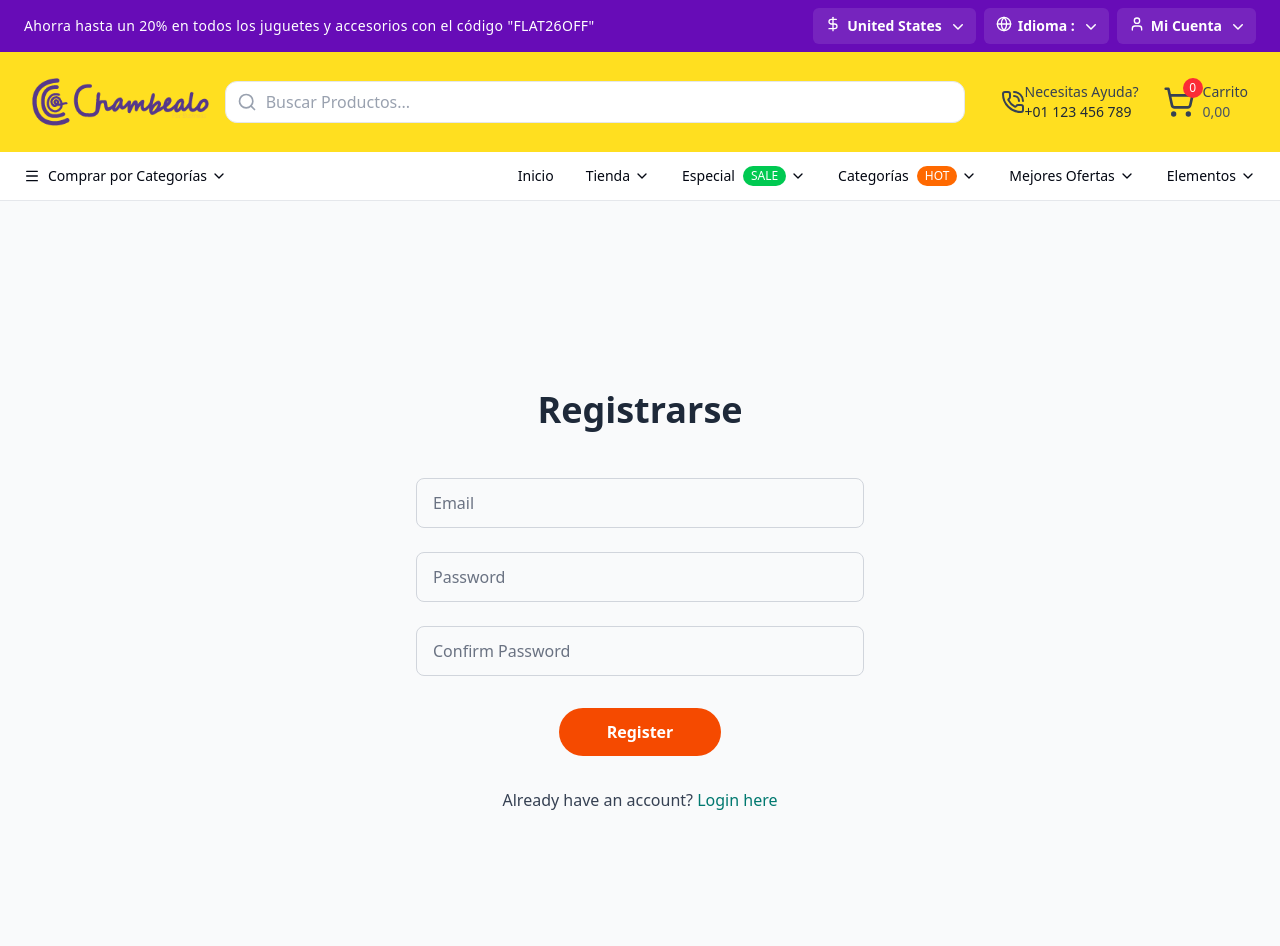
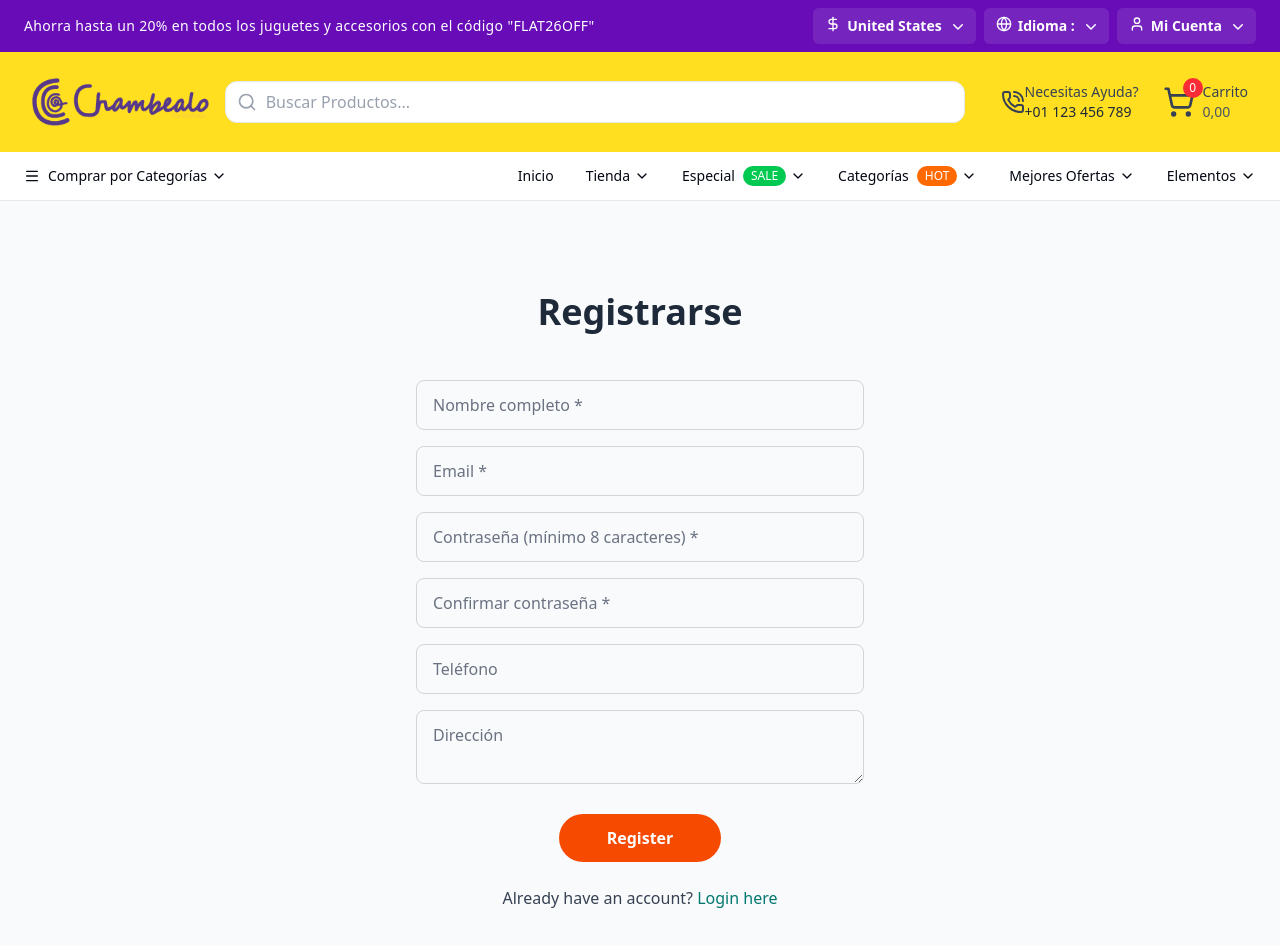
Before and after one commit to VaftecPeru/chambealo_frontend, a React (Vite) app: page /Register in a window 1280 px wide. Shown: the top 946 px of the page. Built offline with nearby package versions, Linux system fonts and the light colour scheme.

Commit message:
conexion backend

```diff
--- a/src/components/Login.jsx
+++ b/src/components/Login.jsx
@@ -6,49 +6,49 @@ export default function Login() {
   const [email, setEmail] = useState('');
   const [password, setPassword] = useState('');
   const [error, setError] = useState('');
+  const [loading, setLoading] = useState(false);
   const navigate = useNavigate();
 
-const handleSubmit = (e) => {
+  const handleSubmit = async (e) => {
     e.preventDefault();
     setError('');
+    setLoading(true);
 
-    // Obtener usuarios del localStorage
-    const users = JSON.parse(localStorage.getItem('users')) || [];
+    try {
+      const response = await fetch('http://localhost:8000/api/login', {
+        method: 'POST',
+        headers: {
+          'Content-Type': 'application/json',
+          'Accept': 'application/json',
+        },
+        body: JSON.stringify({
+          email: email.toLowerCase().trim(),
+          password: password
+        }),
+      });
 
-    console.log('=== DEBUG LOGIN ===');
-    console.log('Usuarios en localStorage:', users);
-    console.log('Email que ingresaste:', email);
-    console.log('Password que ingresaste:', password);
+      const data = await response.json();
+      console.log('Login Response:', data);
 
-    // Buscar si el usuario existe
-    const user = users.find(
-      u => u.email.toLowerCase() === email.toLowerCase()
-    );
+      if (!response.ok) {
+        throw new Error(data.message || 'Error en el login');
+      }
 
-    console.log('Usuario encontrado:', user);
+      // ✅ Login exitoso
+      console.log('✅ Login exitoso');
+      localStorage.setItem('access_token', data.access_token);
+      localStorage.setItem('refresh_token', data.refresh_token);
+      localStorage.setItem('currentUser', JSON.stringify(data.user));
 
-    if (!user) {
-      console.log('❌ Usuario NO encontrado');
-      setError('Usuario no registrado');
-      return;
+      navigate('/');
+      setTimeout(() => window.location.reload(), 100);
+
+    } catch (error) {
+      console.error('❌ Error en login:', error);
+      setError(error.message || 'Error al conectar con el servidor');
+    } finally {
+      setLoading(false);
     }
-
-    console.log('Comparando passwords:');
-    console.log('- Password guardado:', user.password);
-    console.log('- Password ingresado:', password);
-    console.log('- ¿Son iguales?:', user.password === password);
-
-    if (user.password !== password) {
-      console.log('❌ Contraseña incorrecta');
-      setError('Contraseña incorrecta');
-      return;
-    }
-
-    // Login exitoso
-    console.log('✅ Login exitoso');
-    localStorage.setItem('currentUser', JSON.stringify({ email }));
-    navigate('/');
-    window.location.reload(); // Esto hace que NavbarHeader se actualice
   };
 
   return (
@@ -70,6 +70,7 @@ const handleSubmit = (e) => {
               }}
               className="w-full px-4 py-3 border border-gray-300 rounded-lg focus:outline-none focus:ring-2 focus:ring-orange-500 focus:border-transparent placeholder-gray-500"
               required
+              disabled={loading}
             />
           </div>
 
@@ -84,6 +85,7 @@ const handleSubmit = (e) => {
               }}
               className="w-full px-4 py-3 border border-gray-300 rounded-lg focus:outline-none focus:ring-2 focus:ring-orange-500 focus:border-transparent placeholder-gray-500"
               required
+              disabled={loading}
             />
           </div>
 
@@ -102,9 +104,10 @@ const handleSubmit = (e) => {
           <div className="flex justify-center pt-2">
             <button
               type="submit"
-              className="bg-orange-600 hover:bg-orange-700 text-white font-semibold px-12 py-3 rounded-full transition-colors"
+              disabled={loading}
+              className="bg-orange-600 hover:bg-orange-700 text-white font-semibold px-12 py-3 rounded-full transition-colors disabled:bg-orange-400 disabled:cursor-not-allowed"
             >
-              Sign in
+              {loading ? 'Cargando...' : 'Sign in'}
             </button>
           </div>
 
--- a/src/components/Register.jsx
+++ b/src/components/Register.jsx
@@ -2,55 +2,73 @@ import React, { useState } from 'react';
 import { useNavigate } from 'react-router-dom';
 
 export default function Register() {
+  const [name, setName] = useState('');
   const [email, setEmail] = useState('');
   const [password, setPassword] = useState('');
   const [confirmPassword, setConfirmPassword] = useState('');
+  const [telefono, setTelefono] = useState('');
+  const [direccion, setDireccion] = useState('');
   const [error, setError] = useState('');
   const [success, setSuccess] = useState('');
+  const [loading, setLoading] = useState(false);
   const navigate = useNavigate();
 
-  const handleSubmit = (e) => {
+  const handleSubmit = async (e) => {
     e.preventDefault();
     setError('');
     setSuccess('');
+    setLoading(true);
 
-    // Validaciones
+    // Validaciones frontend
     if (password !== confirmPassword) {
       setError('Las contraseñas no coinciden');
+      setLoading(false);
       return;
     }
 
-    if (password.length < 6) {
-      setError('La contraseña debe tener al menos 6 caracteres');
+    if (password.length < 8) {
+      setError('La contraseña debe tener al menos 8 caracteres');
+      setLoading(false);
       return;
     }
 
-    // Obtener usuarios existentes del localStorage
-    const existingUsers = JSON.parse(localStorage.getItem('users')) || [];
+    try {
+      const response = await fetch('http://localhost:8000/api/register', {
+        method: 'POST',
+        headers: {
+          'Content-Type': 'application/json',
+          'Accept': 'application/json',
+        },
+        body: JSON.stringify({
+          name: name.trim(),
+          email: email.toLowerCase().trim(),
+          password: password,
+          password_confirmation: confirmPassword,
+          telefono: telefono || null,
+          direccion: direccion || null,
+        }),
+      });
 
-    // Verificar si el email ya está registrado
-    const userExists = existingUsers.find(
-      user => user.email.toLowerCase() === email.toLowerCase()
-    );
+      const data = await response.json();
+      console.log('Register Response:', data);
 
-    if (userExists) {
-      setError('Este correo ya está registrado');
-      return;
+      if (!response.ok) {
+        throw new Error(data.message || 'Error en el registro');
+      }
+
+      // ✅ Registro exitoso
+      setSuccess(data.message || '¡Registro exitoso! Redirigiendo al login...');
+
+      setTimeout(() => {
+        navigate('/LoginPrueba');
+      }, 2000);
+
+    } catch (error) {
+      console.error('❌ Error en registro:', error);
+      setError(error.message || 'Error al conectar con el servidor');
+    } finally {
+      setLoading(false);
     }
-
-    // Agregar nuevo usuario
-    const newUser = { email, password };
-    existingUsers.push(newUser);
-
-    // Guardar en localStorage
-    localStorage.setItem('users', JSON.stringify(existingUsers));
-
-    setSuccess('¡Registro exitoso! Redirigiendo al login...');
-
-    // Redirigir al login después de 2 segundos
-    setTimeout(() => {
-      navigate('/LoginPrueba');
-    }, 2000);
   };
 
   return (
@@ -60,11 +78,26 @@ export default function Register() {
           Registrarse
         </h1>
 
-        <form onSubmit={handleSubmit} className="space-y-6">
+        <form onSubmit={handleSubmit} className="space-y-4">
+          <div>
+            <input
+              type="text"
+              placeholder="Nombre completo *"
+              value={name}
+              onChange={(e) => {
+                setName(e.target.value);
+                setError('');
+              }}
+              className="w-full px-4 py-3 border border-gray-300 rounded-lg focus:outline-none focus:ring-2 focus:ring-orange-500 focus:border-transparent placeholder-gray-500"
+              required
+              disabled={loading}
+            />
+          </div>
+
           <div>
             <input
               type="email"
-              placeholder="Email"
+              placeholder="Email *"
               value={email}
               onChange={(e) => {
                 setEmail(e.target.value);
@@ -72,13 +105,14 @@ export default function Register() {
               }}
               className="w-full px-4 py-3 border border-gray-300 rounded-lg focus:outline-none focus:ring-2 focus:ring-orange-500 focus:border-transparent placeholder-gray-500"
               required
+              disabled={loading}
             />
           </div>
 
           <div>
             <input
               type="password"
-              placeholder="Password"
+              placeholder="Contraseña (mínimo 8 caracteres) *"
               value={password}
               onChange={(e) => {
                 setPassword(e.target.value);
@@ -86,13 +120,14 @@ export default function Register() {
               }}
               className="w-full px-4 py-3 border border-gray-300 rounded-lg focus:outline-none focus:ring-2 focus:ring-orange-500 focus:border-transparent placeholder-gray-500"
               required
+              disabled={loading}
             />
           </div>
 
           <div>
             <input
               type="password"
-              placeholder="Confirm Password"
+              placeholder="Confirmar contraseña *"
               value={confirmPassword}
               onChange={(e) => {
                 setConfirmPassword(e.target.value);
@@ -100,6 +135,29 @@ export default function Register() {
               }}
               className="w-full px-4 py-3 border border-gray-300 rounded-lg focus:outline-none focus:ring-2 focus:ring-orange-500 focus:border-transparent placeholder-gray-500"
               required
+              disabled={loading}
+            />
+          </div>
+
+          <div>
+            <input
+              type="text"
+              placeholder="Teléfono"
+              value={telefono}
+              onChange={(e) => setTelefono(e.target.value)}
+              className="w-full px-4 py-3 border border-gray-300 rounded-lg focus:outline-none focus:ring-2 focus:ring-orange-500 focus:border-transparent placeholder-gray-500"
+              disabled={loading}
+            />
+          </div>
+
+          <div>
+            <textarea
+              placeholder="Dirección"
+              value={direccion}
+              onChange={(e) => setDireccion(e.target.value)}
+              className="w-full px-4 py-3 border border-gray-300 rounded-lg focus:outline-none focus:ring-2 focus:ring-orange-500 focus:border-transparent placeholder-gray-500"
+              rows="2"
+              disabled={loading}
             />
           </div>
 
@@ -118,9 +176,10 @@ export default function Register() {
           <div className="flex justify-center pt-2">
             <button
               type="submit"
-              className="bg-orange-600 hover:bg-orange-700 text-white font-semibold px-12 py-3 rounded-full transition-colors"
+              disabled={loading}
+              className="bg-orange-600 hover:bg-orange-700 text-white font-semibold px-12 py-3 rounded-full transition-colors disabled:bg-orange-400 disabled:cursor-not-allowed"
             >
-              Register
+              {loading ? 'Registrando...' : 'Register'}
             </button>
           </div>
 
--- /dev/null
+++ b/src/services/api.js
@@ -0,0 +1,39 @@
+import axios from 'axios';
+
+const API_BASE_URL = 'http://localhost:8000/api';
+
+const api = axios.create({
+    baseURL: API_BASE_URL,
+    headers: {
+        'Content-Type': 'application/json',
+    },
+});
+
+// Interceptor para incluir el token en las requests
+api.interceptors.request.use(
+    (config) => {
+        const token = localStorage.getItem('token');
+        if (token) {
+            config.headers.Authorization = `Bearer ${token}`;
+        }
+        return config;
+    },
+    (error) => {
+        return Promise.reject(error);
+    }
+);
+
+// Interceptor para manejar respuestas
+api.interceptors.response.use(
+    (response) => response,
+    (error) => {
+        if (error.response.status === 401) {
+            // Redirigir a login si no está autorizado
+            localStorage.removeItem('token');
+            window.location = '/login';
+        }
+        return Promise.reject(error);
+    }
+);
+
+export default api;
```
